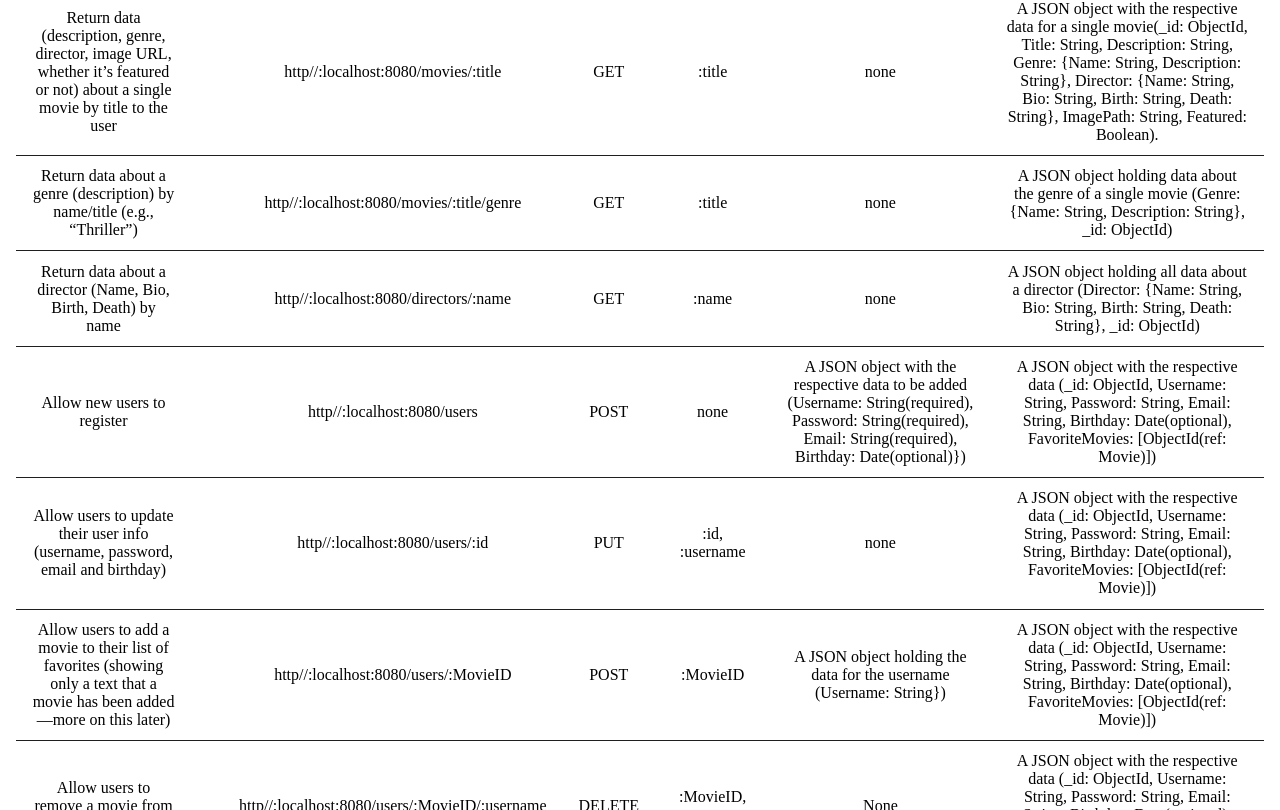
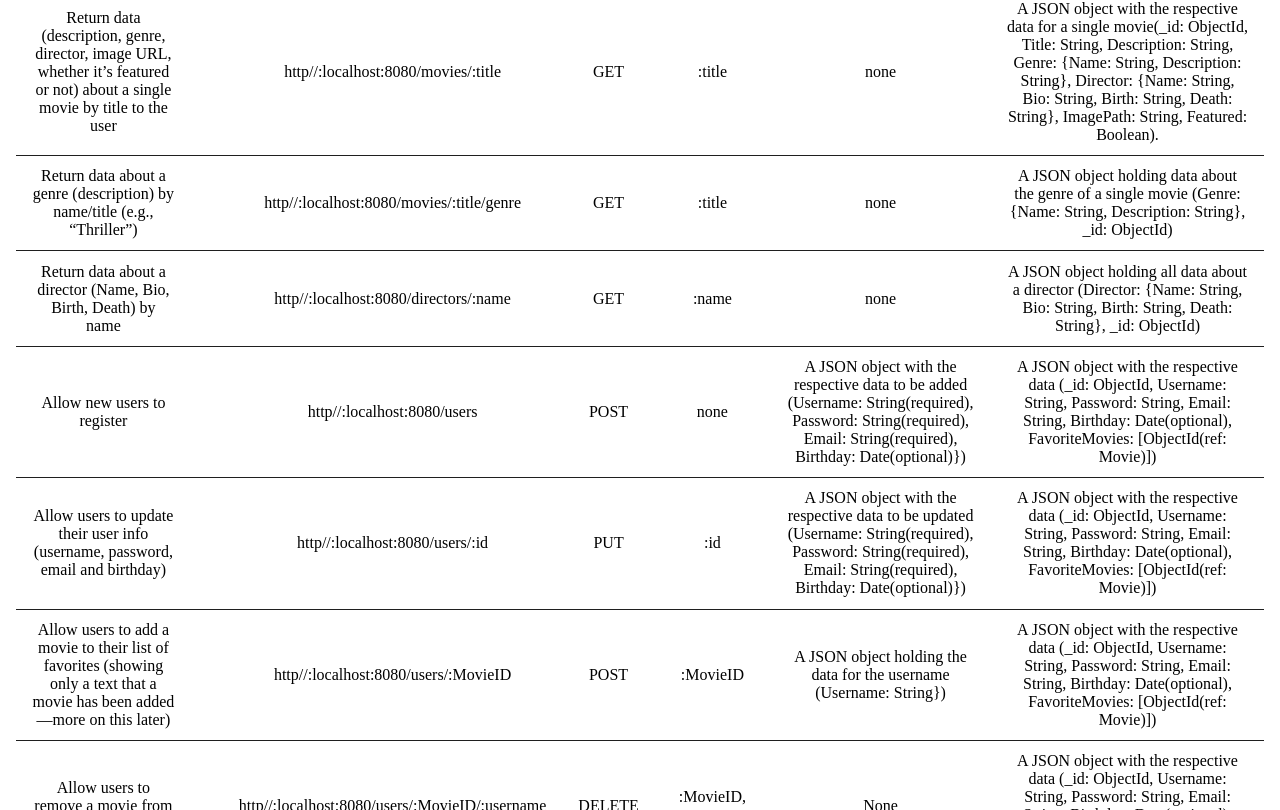
Before and after one commit to CetO-hub/myFlix, a website: page public/documentation.html in a window 1280 px wide. Shown: the part 402-1212 px from the top of the page. Drawn offline with Linux system fonts and the light colour scheme.

Commit message:
doc: Update documentation

```diff
--- a/public/documentation.html
+++ b/public/documentation.html
@@ -106,8 +106,12 @@
           </td>
           <td>http//:localhost:8080/users/:id</td>
           <td>PUT</td>
-          <td>:id, :username</td>
-          <td>none</td>
+          <td>:id</td>
+          <td>
+            A JSON object with the respective data to be updated (Username:
+            String(required), Password: String(required), Email:
+            String(required), Birthday: Date(optional)})
+          </td>
           <td>
             A JSON object with the respective data (_id: ObjectId, Username:
             String, Password: String, Email: String, Birthday: Date(optional),
```
